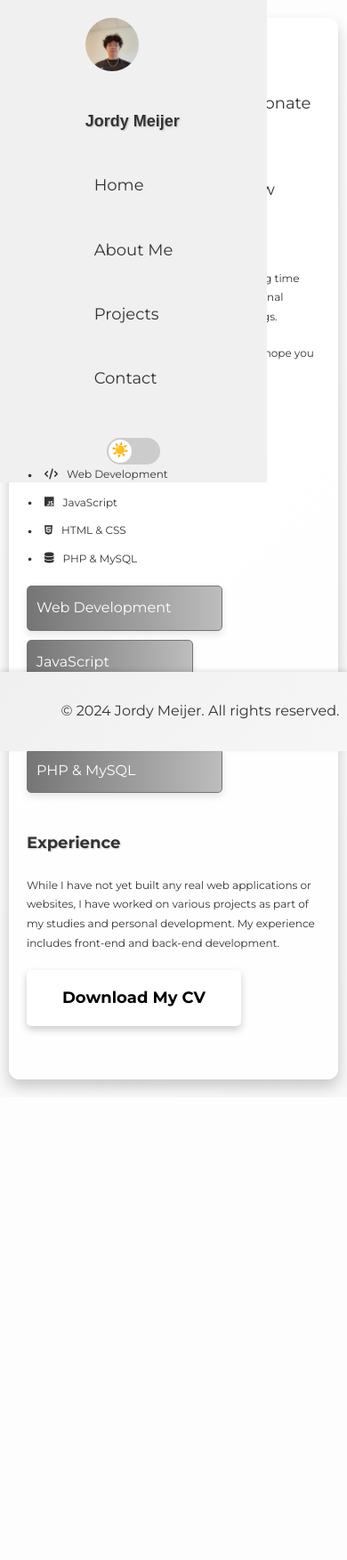
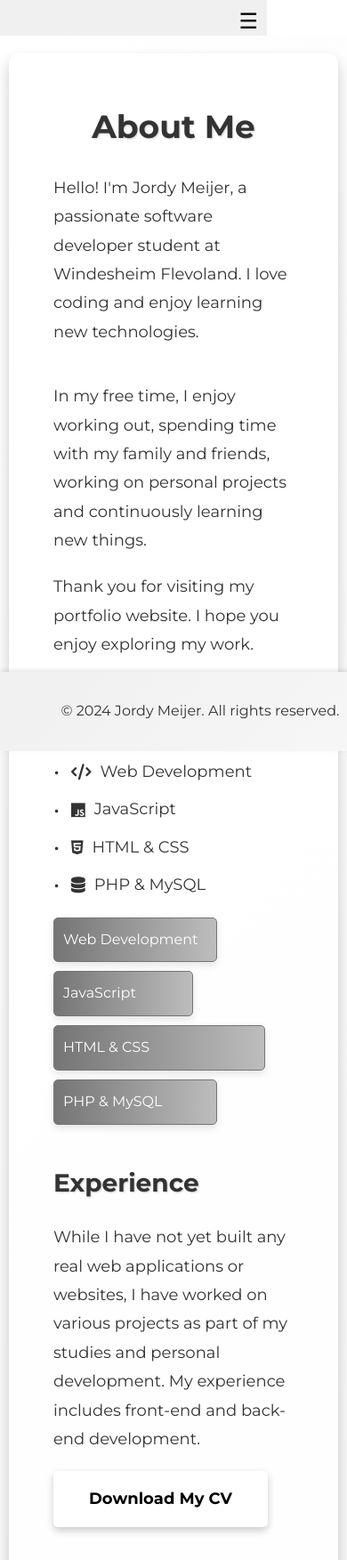
Before and after one commit to JMcoderr/Web-Development, a PHP site: page /about.html in a window 390 px wide. Shown: the top 1753 px of the page at 89% size. Before the commit the page ends 1229 px from the top, so only its background shows below. Run offline with PHP 8.4, Linux system fonts and the light colour scheme.

Commit message:
responsive update

```diff
--- a/about.html
+++ b/about.html
@@ -16,6 +16,8 @@
 <body class="about-page">
     <!-- Header section with navigation -->
     <header>
+        <button class="header-toggle">☰</button>
+        <div class="header-content">
             <nav>
                 <!-- Profile image -->
                 <img src="images/Portfolio.jpg" alt="Jordy Meijer">
@@ -34,6 +36,7 @@
                     <label for="theme-toggle-checkbox" class="slider"></label>
                 </div>
             </nav>
+        </div>
     </header>
 
     <!-- Main content section -->
--- a/contact.html
+++ b/contact.html
@@ -14,6 +14,8 @@
 <body>
     <!-- Header section with navigation -->
     <header>
+        <button class="header-toggle">☰</button>
+        <div class="header-content">
             <nav>
                 <!-- Profile image -->
                 <img src="images/Portfolio.jpg" alt="Jordy Meijer">
@@ -32,6 +34,7 @@
                     <label class="slider" for="theme-toggle-checkbox"></label>
                 </div>
             </nav>
+        </div>
     </header>
 
     <!-- Main content section -->
--- a/css/styles.css
+++ b/css/styles.css
@@ -887,22 +887,6 @@ footer {
     header .theme-toggle {
         margin-top: 0;
     }
-
-    #about .container {
-        padding: 30px;
-    }
-
-    #about h2 {
-        font-size: 30px;
-    }
-
-    #about .skills-summary h3, #about .experience h3 {
-        font-size: 24px;
-    }
-
-    #about .bio p, #about .skills-summary ul li, #about .experience p {
-        font-size: 16px;
-    }
 }
 
 @media (max-width: 768px) {
@@ -923,22 +907,6 @@ footer {
     header ul li {
         margin: 10px 0;
     }
-
-    #about .container {
-        padding: 20px;
-    }
-
-    #about h2 {
-        font-size: 26px;
-    }
-
-    #about .skills-summary h3, #about .experience h3 {
-        font-size: 20px;
-    }
-
-    #about .bio p, #about .skills-summary ul li, #about .experience p {
-        font-size: 14px;
-    }
 }
 
 @media (max-width: 480px) {
@@ -955,15 +923,28 @@ footer {
         font-size: 18px;
     }
 
-    #about h2 {
-        font-size: 22px;
+    /* Make header clickable */
+    header {
+        position: relative;
     }
 
-    #about .skills-summary h3, #about .experience h3 {
-        font-size: 18px;
+    .header-toggle {
+        display: block;
+        position: absolute;
+        top: 10px;
+        right: 10px;
+        background: none;
+        border: none;
+        font-size: 24px;
+        cursor: pointer;
+        z-index: 1000;
     }
 
-    #about .bio p, #about .skills-summary ul li, #about .experience p {
-        font-size: 12px;
+    .header-content {
+        display: none;
+    }
+
+    .header-content.active {
+        display: flex;
     }
 }
--- a/emptyproject.html
+++ b/emptyproject.html
@@ -16,6 +16,8 @@
 <body>
     <!-- Header section with navigation -->
     <header>
+        <button class="header-toggle">☰</button>
+        <div class="header-content">
             <nav>
                 <!-- Profile image -->
                 <img src="images/Portfolio.jpg" alt="Jordy Meijer">
@@ -34,6 +36,7 @@
                     <label for="theme-toggle-checkbox" class="slider"></label>
                 </div>
             </nav>
+        </div>
     </header>
 
     <!-- Main content section -->
--- a/index.html
+++ b/index.html
@@ -18,6 +18,8 @@
     <div id="scroll-progress"></div>
     <!-- Header section with navigation -->
     <header>
+        <button class="header-toggle">☰</button>
+        <div class="header-content">
             <nav>
                 <!-- Profile image -->
                 <img src="images/Portfolio.jpg" alt="Jordy Meijer">
@@ -36,6 +38,7 @@
                     <label for="theme-toggle-checkbox" class="slider"></label>
                 </div>
             </nav>
+        </div>
     </header>
 
     <!-- Main content section -->
--- a/no-project.html
+++ b/no-project.html
@@ -18,6 +18,8 @@
     <div id="scroll-progress"></div>
     <!-- Header section with navigation -->
     <header>
+        <button class="header-toggle">☰</button>
+        <div class="header-content">
             <nav>
                 <!-- Profile image -->
                 <img src="images/Portfolio.jpg" alt="Jordy Meijer">
@@ -36,6 +38,7 @@
                     <label for="theme-toggle-checkbox" class="slider"></label>
                 </div>
             </nav>
+        </div>
     </header>
     <!-- Main content section -->
     <main>
--- a/portfolio.html
+++ b/portfolio.html
@@ -19,6 +19,8 @@
 
     <!-- Header section with navigation -->
     <header>
+        <button class="header-toggle">☰</button>
+        <div class="header-content">
             <nav>
                 <!-- Profile image -->
                 <img src="images/Portfolio.jpg" alt="Jordy Meijer">
@@ -37,6 +39,7 @@
                     <label for="theme-toggle-checkbox" class="slider"></label>
                 </div>
             </nav>
+        </div>
     </header>
 
     <!-- Main content section -->
--- a/project1.html
+++ b/project1.html
@@ -16,6 +16,8 @@
 <body>
     <!-- Header section with navigation -->
     <header>
+        <button class="header-toggle">☰</button>
+        <div class="header-content">
             <nav>
                 <!-- Profile image -->
                 <img src="images/Portfolio.jpg" alt="Jordy Meijer">
@@ -34,6 +36,7 @@
                     <label for="theme-toggle-checkbox" class="slider"></label>
                 </div>
             </nav>
+        </div>
     </header>
 
     <!-- Main content section -->
```
Also changed, not shown: css/contact.css (+25 -0 lines), css/portfolio.css (+24 -0 lines), css/project.css (+25 -0 lines), js/script.js (+9 -0 lines). Lines whose indentation alone changed are shown as unchanged.
